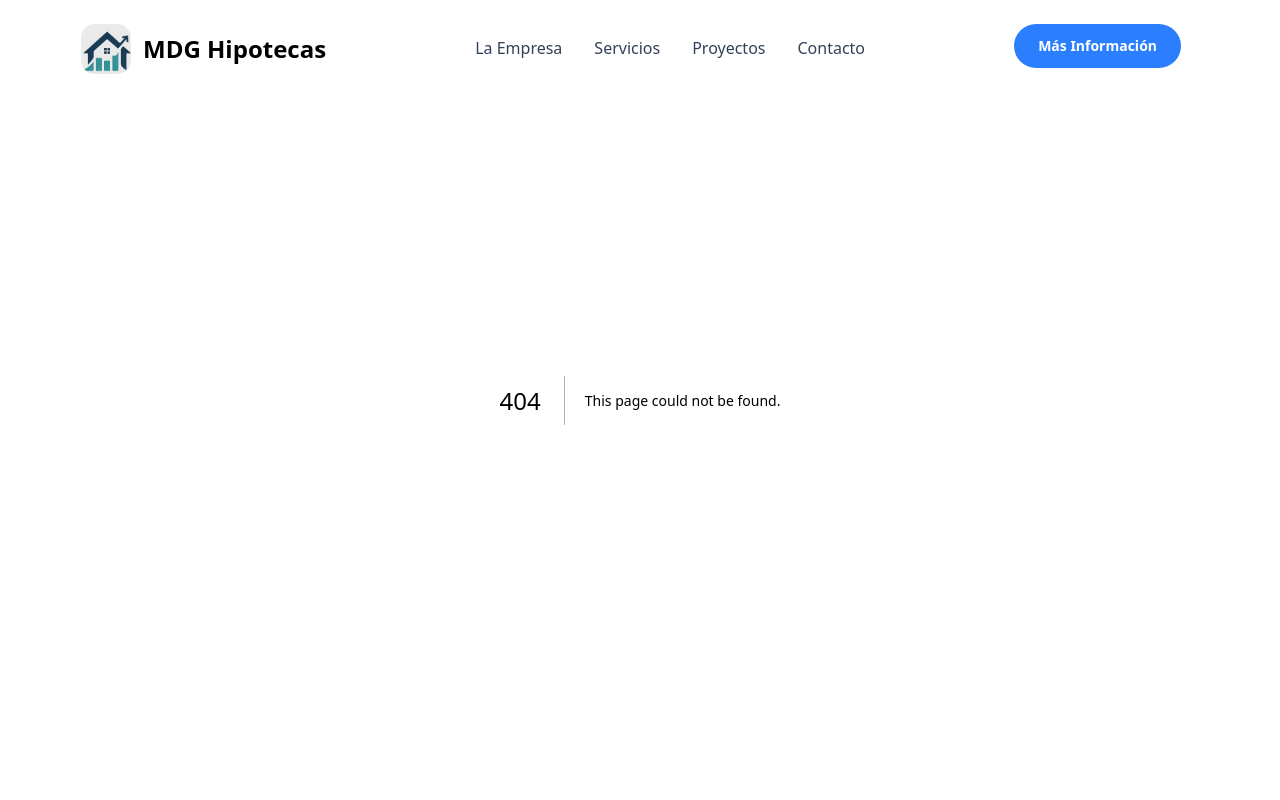
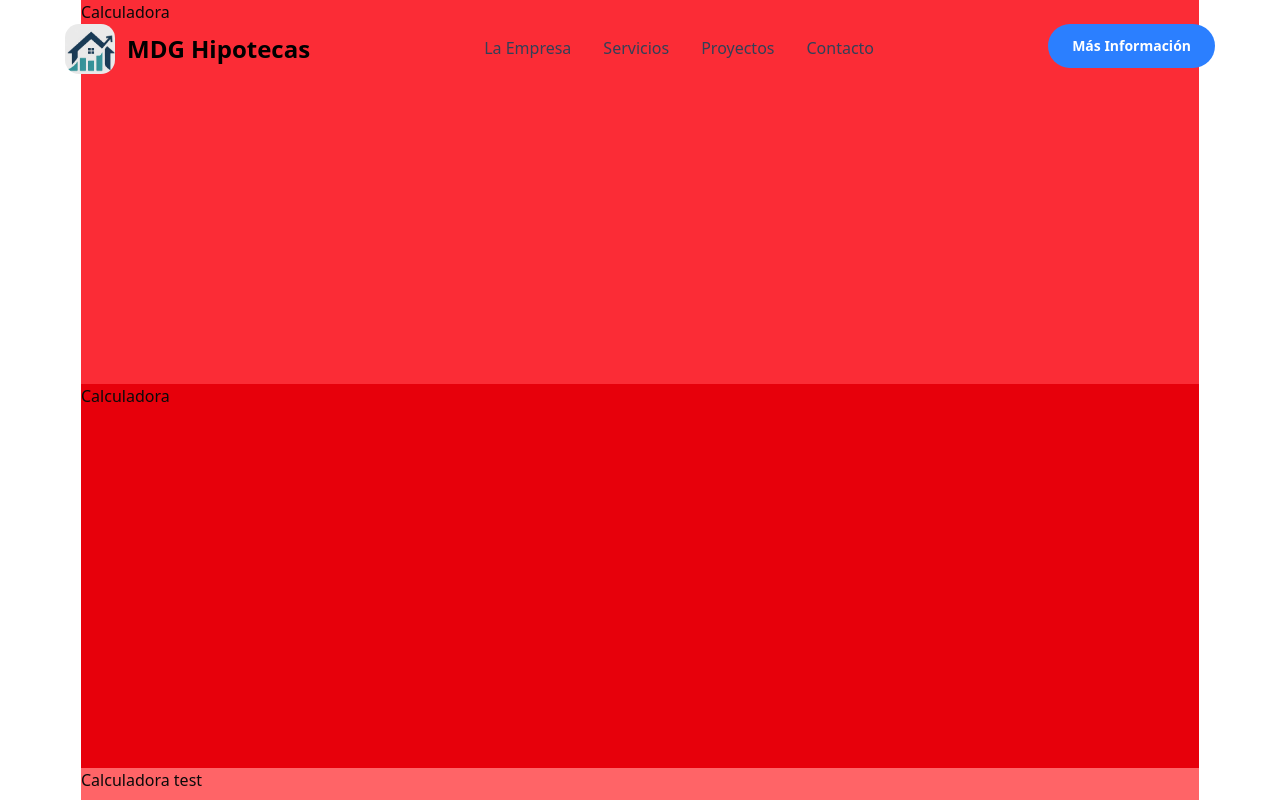
Before and after one commit to globalmdg/mainsite, a Next.js app: page /calculadora in a window 1280 px wide. Before the commit this address had no page. Shown: the top 800 px of the page. Built offline with nearby package versions, Linux system fonts and the light colour scheme.

Commit message:
Updated buttons

```diff
--- /dev/null
+++ b/app/calculadora/page.tsx
@@ -0,0 +1,14 @@
+const Calculadora = () => {
+  return (
+    <div>
+
+      <div className="bg-red-500 h-96">Calculadora</div>
+      <div className="bg-red-600 h-96">Calculadora</div>
+      <div className="bg-red-400 h-96">Calculadora <a href="#test">test</a></div>
+      <div className="bg-red-700 h-96">Calculadora</div>
+      <div id="test" className="bg-red-800 h-96">Calculadora</div>
+    </div>
+
+  )
+}
+export default Calculadora
--- a/app/globals.css
+++ b/app/globals.css
@@ -2,6 +2,11 @@
 @import "tw-animate-css";
 
 @custom-variant dark (&:is(.dark *));
+
+html {
+  --scroll-behavior: smooth !important;
+  scroll-behavior: smooth !important;
+}
 
 :root {
   --radius: 0.625rem;
@@ -114,7 +119,12 @@
   * {
     @apply border-border outline-ring/50;
   }
+
   body {
     @apply bg-background text-foreground;
   }
+
+  html {
+    @apply scroll-smooth;
+  }
 }
--- a/app/layout.tsx
+++ b/app/layout.tsx
@@ -15,8 +15,8 @@ const geistMono = Geist_Mono({
 });
 
 export const metadata: Metadata = {
-  title: "Create Next App",
-  description: "Generated by create next app",
+  title: "Hipotecas - Global MDG Gestión Hipotecaria",
+  description: "Gestión Hipotecaria Global MDG",
 };
 
 export default function RootLayout({
@@ -27,13 +27,15 @@ export default function RootLayout({
   return (
     <html lang="en">
       <body
-        className={`${geistSans.variable} ${geistMono.variable} antialiased `}
+        className={`${geistSans.variable} ${geistMono.variable} antialiased scroll-smooth`}
       >
-        <div className="max-w-[1150px] mx-auto px-4">
+        <div className="w-full">
+          <Header />
+          <div className="max-w-[1150px] mx-auto px-4">
 
-        <Header />
-        {children}
-        <Footer />
+            {children}
+          </div>
+          <Footer />
         </div>
       </body>
     </html>
--- a/components/common/Header.tsx
+++ b/components/common/Header.tsx
@@ -24,13 +24,14 @@ const Header = () => {
   }, [])
 
 
-  const baseClasses = "fixed top-0 w-[1100px] z-50 transition-all duration-300"
+  const baseClasses = "fixed top-0 w-full z-50 transition-all duration-300 flex "
   const scrolledClasses = "bg-white/80 backdrop-blur-md shadow-md py-2"
   const defaultClasses = "bg-transparent py-6"
 
 
   return (
-    <header className={`${baseClasses} ${scrolled ? scrolledClasses : defaultClasses} flex justify-between`}>
+    <header className={`${baseClasses} ${scrolled ? scrolledClasses : defaultClasses} w-full flex justify-center`} >
+      <div className={`flex justify-between w-[1150px]`}>
         <div className="flex items-center">
           <HeaderLogo />
         </div>
@@ -40,6 +41,7 @@ const Header = () => {
         <div>
           <HeaderCaller />
         </div>
+      </div>
     </header>
   )
 }
--- a/components/main/Hero.tsx
+++ b/components/main/Hero.tsx
@@ -19,7 +19,7 @@ const Hero = () => {
 
           <div className="flex flex-col sm:flex-row gap-4 mb-6">
             <a
-            href="#"
+              href="#contacto"
               className="inline-flex items-center justify-center px-6 py-3 text-white bg-blue-600 hover:bg-blue-700 rounded-lg text-sm font-medium transition"
             >
               Empieza Ahora
@@ -33,7 +33,7 @@ const Hero = () => {
           </div>
 
           <div className="text-gray-400 text-sm uppercase mb-2">Trabajamos con los mejores</div>
-        <div className="flex items-center gap-6">
+          <div className="flex items-center gap-6 flex-wrap">
             <div className="flex gap-1 items-center">
               <DollarSign className="w-5 h-5 text-blue-950" />
               <div>Bancos</div>
```
Lines whose indentation alone changed are shown as unchanged.
